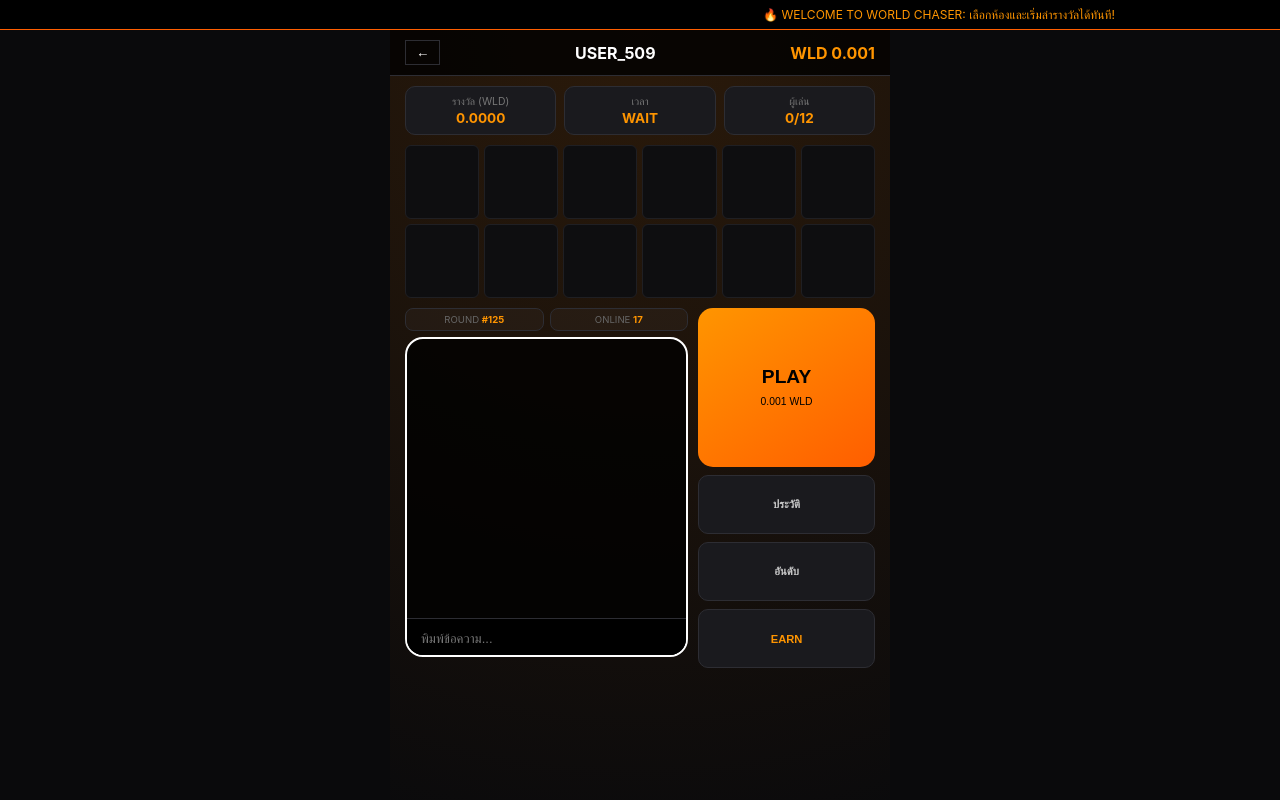
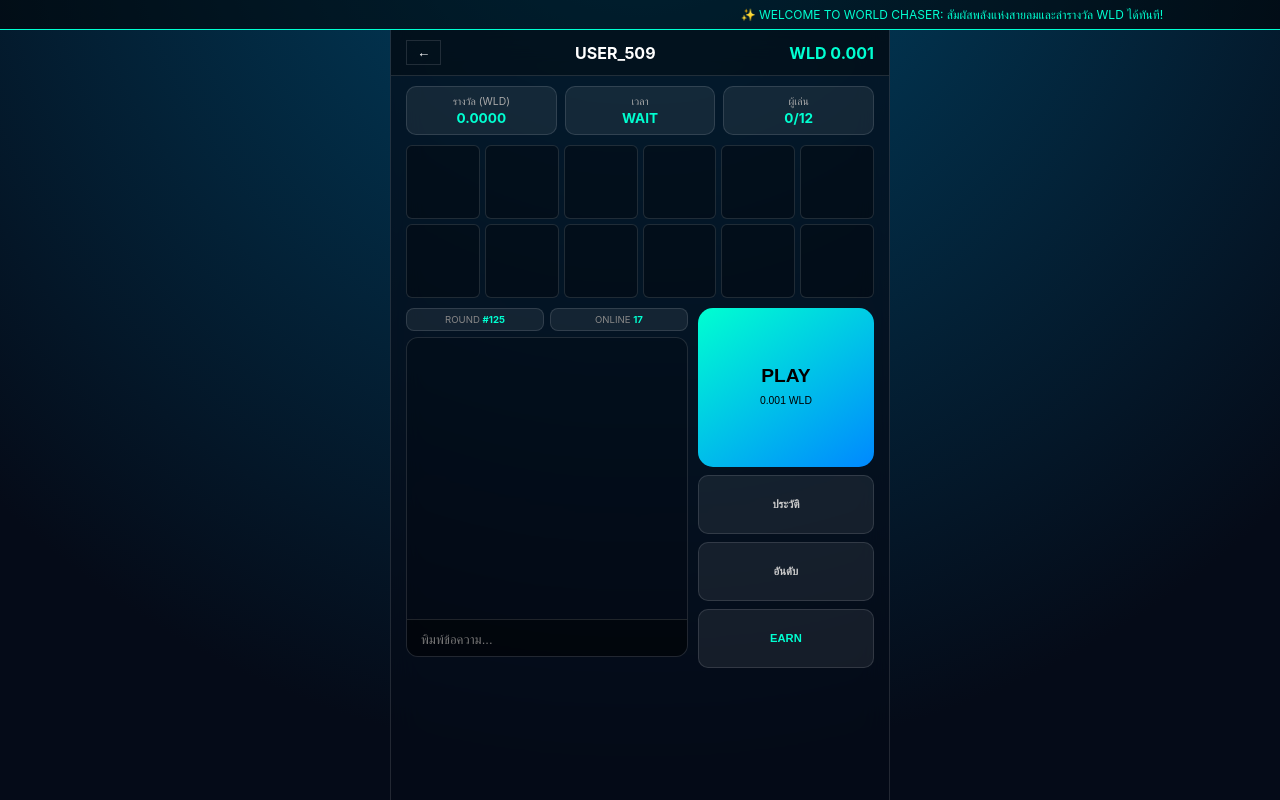
Before and after one commit to jeerarit-cell/World-Chaser, a plain HTML site: page index.html in a window 1280 px wide. Both pictures are taken after a click on the button "JOIN ROOM". Drawn offline with Linux system fonts and the light colour scheme.

Commit message:
Update index.html
เปลี่ยนสีใหม่

```diff
--- a/index.html
+++ b/index.html
@@ -1,103 +1,123 @@
-
 <!DOCTYPE html>
 <html lang="th">
 <head>
     <meta charset="UTF-8">
     <meta name="viewport" content="width=device-width, initial-scale=1.0, maximum-scale=1.0, user-scalable=no, viewport-fit=cover">
-    <title>WORLD CHASER - OPTIMIZED</title>
+    <title>WORLD CHASER - WIND EDITION</title>
     <style>
         :root {
-            --neon: #FF9500;
-            --neon-hot: #FF5E00;
-            --bg: #0a0a0c;
-            --card: #1a1a1e;
-            --border: #2d2d33;
+            --neon: #00ffd1;
+            --neon-hot: #0088ff;
+            --bg: #050b18;
+            --card: rgba(255, 255, 255, 0.07);
+            --border: rgba(255, 255, 255, 0.12);
         }
         * { box-sizing: border-box; -webkit-tap-highlight-color: transparent; outline: none; }
-        html, body { position: fixed; overflow: hidden; width: 100%; height: 100%; margin: 0; padding: 0; background: var(--bg); color: white; font-family: -apple-system, sans-serif; }
 
-        /* Ticker */
-        .news-ticker { background: #000; color: var(--neon); padding: 7px 0; font-size: 0.75rem; border-bottom: 1px solid var(--neon-hot); white-space: nowrap; overflow: hidden; flex-shrink: 0; }
+        html, body {
+            width: 100%; height: 100%; margin: 0; padding: 0;
+            background: var(--bg); color: white;
+            font-family: -apple-system, sans-serif;
+            overflow: hidden; position: fixed;
+        }
+
+        /* เอฟเฟกต์สายลมเคลื่อนไหว */
+        body::before {
+            content: "";
+            position: fixed; top: 0; left: 0; width: 100%; height: 100%;
+            z-index: -2;
+            background: radial-gradient(circle at 50% -20%, #004466 0%, #050b18 80%);
+        }
+
+        body::after {
+            content: "";
+            position: fixed; top: 0; left: 0; width: 100%; height: 100%;
+            z-index: -1;
+            background-image: linear-gradient(135deg, transparent 45%, rgba(0, 255, 209, 0.08) 50%, transparent 55%);
+            background-size: 300% 300%;
+            animation: windMove 8s ease-in-out infinite;
+            pointer-events: none;
+        }
+
+        @keyframes windMove {
+            0% { background-position: 0% 0%; opacity: 0.4; }
+            50% { background-position: 100% 100%; opacity: 0.8; }
+            100% { background-position: 0% 0%; opacity: 0.4; }
+        }
+
+        .news-ticker { background: rgba(0,0,0,0.5); color: var(--neon); padding: 7px 0; font-size: 0.75rem; border-bottom: 1px solid var(--neon); white-space: nowrap; overflow: hidden; flex-shrink: 0; }
         .ticker-text { display: inline-block; animation: ticker 25s linear infinite; padding-left: 100%; }
         @keyframes ticker { 0% { transform: translate(0, 0); } 100% { transform: translate(-100%, 0); } }
 
-        .screen { display: none; height: 100vh; flex-direction: column; width: 100%; max-width: 500px; margin: 0 auto; background: radial-gradient(circle at top, #2b1a0a 0%, #0a0a0c 100%); position: relative; }
+        .screen {
+            display: none; height: 100vh; flex-direction: column; width: 100%; max-width: 500px;
+            margin: 0 auto; background: rgba(5, 11, 24, 0.65); backdrop-filter: blur(15px);
+            -webkit-backdrop-filter: blur(15px); position: relative;
+            border-left: 1px solid var(--border); border-right: 1px solid var(--border);
+        }
         .active { display: flex; }
 
-        /* Lobby Room Selection */
         .room-grid { display: grid; grid-template-columns: repeat(2, 1fr); gap: 10px; width: 100%; margin: 15px 0; }
-        .room-btn { background: rgba(255,255,255,0.03); border: 1px solid var(--border); border-radius: 12px; padding: 12px; color: #555; cursor: pointer; text-align: center; }
+        .room-btn { background: var(--card); border: 1px solid var(--border); border-radius: 12px; padding: 12px; color: #888; cursor: pointer; text-align: center; transition: 0.2s; }
         .room-btn b { display: block; font-size: 1.2rem; }
         .room-btn span { font-size: 0.6rem; letter-spacing: 1px; }
-        .room-btn.selected { border-color: var(--neon); background: rgba(255,149,0,0.15); color: var(--neon); box-shadow: 0 0 15px rgba(255,149,0,0.1); }
+        .room-btn.selected { border-color: var(--neon); background: rgba(0, 255, 209, 0.15); color: var(--neon); box-shadow: 0 0 15px rgba(0, 255, 209, 0.2); }
 
-        /* Navigation & Stats */
-        .top-nav { display: flex; justify-content: space-between; padding: 10px 15px; background: rgba(0,0,0,0.8); align-items: center; border-bottom: 1px solid var(--border); flex-shrink: 0; }
+        .top-nav { display: flex; justify-content: space-between; padding: 10px 15px; background: rgba(0,0,0,0.3); align-items: center; border-bottom: 1px solid var(--border); flex-shrink: 0; }
         .stats-grid { display: grid; grid-template-columns: repeat(3, 1fr); gap: 8px; padding: 10px 15px; flex-shrink: 0; }
-        .stat-card { background: var(--card); border: 1px solid var(--border); padding: 8px; border-radius: 10px; text-align: center; font-size: 0.65rem; color: #777; }
+        .stat-card { background: var(--card); border: 1px solid var(--border); padding: 8px; border-radius: 10px; text-align: center; font-size: 0.65rem; color: #aaa; }
         .stat-card b { color: var(--neon); font-size: 0.85rem; display: block; margin-top: 2px; }
 
-        /* Board 2x6 - ปรับปรุงรองรับชื่อยาว */
-        .board-container { padding: 0 15px 10px 15px; display: grid; grid-template-columns: repeat(6, 1fr); gap: 5px; flex-shrink: 0; }
+        .board-container { padding: 0 15px 10px 15px; display: grid; grid-template-columns: repeat(6, 1fr); gap: 5px; flex-shrink: 0; perspective: 500px; }
         .slot {
-            aspect-ratio: 1/1;
-            background: #0e0e10;
-            border: 1px solid #1f1f23;
-            border-radius: 6px;
-            display: flex;
-            align-items: center;
-            justify-content: center;
-            font-size: 0.6rem;
-            color: #333;
-            transition: 0.3s;
-            overflow: hidden;
-            padding: 2px;
-            text-align: center;
-            word-break: break-all;
+            aspect-ratio: 1/1; background: rgba(0,0,0,0.3); border: 1px solid var(--border);
+            border-radius: 6px; display: flex; align-items: center; justify-content: center;
+            font-size: 0.6rem; color: #555; transition: all 0.2s ease; overflow: hidden;
+            text-align: center; word-break: break-all; position: relative; padding: 2px;
         }
-        .slot.active-chaser { border-color: var(--neon); box-shadow: 0 0 12px var(--neon-hot); background: rgba(255, 149, 0, 0.2); color: white !important; font-weight: bold; }
+        .slot.active-chaser {
+            border-color: #fff; background: var(--neon); color: #000 !important;
+            font-weight: bold; transform: scale(1.1); box-shadow: 0 0 20px var(--neon); z-index: 10;
+        }
+        @keyframes winnerFlash { from { background: var(--neon); } to { background: #fff; transform: scale(1.15); } }
+        .slot.winner-slot { animation: winnerFlash 0.2s infinite alternate; z-index: 20; color: #000 !important; }
 
-        /* Main Game Layout */
         .main-content { display: flex; padding: 0 15px 10px 15px; gap: 10px; align-items: flex-start; }
         .left-panel { flex: 1.6; display: flex; flex-direction: column; gap: 6px; }
         .status-row { display: flex; gap: 6px; }
-        .status-pill { flex: 1; background: rgba(255,255,255,0.03); border: 1px solid var(--border); border-radius: 8px; padding: 5px; text-align: center; font-size: 0.6rem; color: #666; }
+        .status-pill { flex: 1; background: var(--card); border: 1px solid var(--border); border-radius: 8px; padding: 5px; text-align: center; font-size: 0.6rem; color: #888; }
 
-        /* Fixed Heights */
-        .chat-section { height: 320px; border: 2px solid #ffffff; border-radius: 18px; background: rgba(0,0,0,0.8); display: flex; flex-direction: column; overflow: hidden; }
+        .chat-section { height: 320px; border: 1px solid var(--border); border-radius: 12px; background: rgba(0,0,0,0.2); display: flex; flex-direction: column; overflow: hidden; }
         #chatBox { flex: 1; padding: 10px; overflow-y: auto; font-size: 0.8rem; scroll-behavior: smooth; }
-        .chat-input-row { padding: 8px 12px; background: #000; border-top: 1px solid var(--border); }
+        .chat-input-row { padding: 8px 12px; background: rgba(0,0,0,0.4); border-top: 1px solid var(--border); }
         .chat-input-row input { width: 100%; background: transparent; border: none; color: var(--neon); font-size: 13px; }
 
         .menu-section { flex: 1; display: flex; flex-direction: column; gap: 8px; height: 360px; }
-        .btn-play-action { flex: 2; background: linear-gradient(145deg, #ff9500, #ff5e00); border: none; color: #000; border-radius: 15px; font-size: 1.2rem; font-weight: 900; cursor: pointer; }
+        .btn-play-action { flex: 2; background: linear-gradient(145deg, var(--neon), var(--neon-hot)); border: none; color: #000; border-radius: 15px; font-size: 1.2rem; font-weight: 900; cursor: pointer; transition: 0.2s; }
+        .btn-play-action:active { transform: scale(0.95); }
         .btn-menu-sub { flex: 0.7; background: var(--card); border: 1px solid var(--border); color: #ccc; border-radius: 10px; font-size: 0.7rem; font-weight: bold; cursor: pointer; }
 
-        /* Overlay */
         .overlay-panel { display: none; position: absolute; top: 0; left: 0; right: 0; bottom: 0; background: var(--bg); z-index: 500; padding: 20px; flex-direction: column; }
     </style>
 </head>
 <body>
 
 <div class="news-ticker">
-    <div class="ticker-text" id="tickerText">🔥 WELCOME TO WORLD CHASER: เลือกห้องและเริ่มล่ารางวัลได้ทันที!</div>
+    <div class="ticker-text" id="tickerText">✨ WELCOME TO WORLD CHASER: สัมผัสพลังแห่งสายลมและล่ารางวัล WLD ได้ทันที!</div>
 </div>
 
 <div id="lobby" class="screen active">
     <div style="flex:1; display:flex; flex-direction:column; align-items:center; justify-content:center; padding:30px;">
-        <h1 style="color:#fff; font-size: 2.4rem; margin: 0;">WORLD</h1>
-        <h1 style="color:var(--neon); font-size: 2.4rem; margin: -10px 0 20px 0;">CHASER</h1>
-
+        <h1 style="color:#fff; font-size: 2.4rem; margin: 0; letter-spacing: 4px;">WORLD</h1>
+        <h1 style="color:var(--neon); font-size: 2.4rem; margin: -10px 0 20px 0; text-shadow: 0 0 20px rgba(0,255,209,0.5);">CHASER</h1>
         <input type="text" id="userNameInp" placeholder="ระบุชื่อผู้เล่น..." maxlength="12" style="width:100%; padding:15px; border-radius:12px; border:1px solid var(--border); background:rgba(255,255,255,0.05); color:white; margin-bottom:10px; text-align:center;">
-
         <div class="room-grid">
             <div class="room-btn selected" onclick="selectRoom(0.001, this)"><b>0.001</b><span>WLD/ENTRY</span></div>
             <div class="room-btn" onclick="selectRoom(0.01, this)"><b>0.01</b><span>WLD/ENTRY</span></div>
             <div class="room-btn" onclick="selectRoom(0.1, this)"><b>0.1</b><span>WLD/ENTRY</span></div>
             <div class="room-btn" onclick="selectRoom(1.0, this)"><b>1.0</b><span>WLD/ENTRY</span></div>
         </div>
-
-        <button onclick="joinGame()" style="width:100%; padding:18px; background:var(--neon); border:none; border-radius:15px; font-weight:900; color:#000;">JOIN ROOM</button>
+        <button onclick="joinGame()" style="width:100%; padding:18px; background:var(--neon); border:none; border-radius:15px; font-weight:900; color:#000; box-shadow: 0 5px 15px rgba(0,255,209,0.3);">JOIN ROOM</button>
     </div>
 </div>
 
@@ -171,6 +191,7 @@
     }
 
     function playSfx(f, type, d, v) {
+        try {
             initAudio();
             const o = audioCtx.createOscillator();
             const g = audioCtx.createGain();
@@ -179,6 +200,7 @@
             g.gain.exponentialRampToValueAtTime(0.01, audioCtx.currentTime + d);
             o.connect(g); g.connect(audioCtx.destination);
             o.start(); o.stop(audioCtx.currentTime + d);
+        } catch(e) {}
     }
 
     function selectRoom(fee, btn) {
@@ -210,8 +232,6 @@
         playSfx(800, 'sine', 0.2, 0.1);
     }
 
-    // --- ส่วนที่ปรับปรุงใหม่ ---
-
     function shortenName(name) {
         return name.length > 7 ? name.substring(0, 6) + ".." : name;
     }
@@ -235,79 +255,66 @@
         initAudio();
         if(hasJoined) return;
         hasJoined = true;
-
         players.push(currentPlayerName);
         updateBoard();
-
         const btn = document.getElementById('btnPlay');
-        btn.disabled = true;
-        btn.style.opacity = "0.5";
+        btn.disabled = true; btn.style.opacity = "0.5";
         playSfx(400, 'sine', 0.1, 0.1);
-
         let botCount = 0;
         const maxBots = Math.floor(Math.random() * 5) + 3;
-
         let itv = setInterval(() => {
             if(players.length < MAX_PLAYERS && botCount < maxBots) {
-                const botNames = ["Richie", "Lucky777", "CryptoKing", "MoonBoy", "WLD_Hunter"];
+                const botNames = ["Richie", "Lucky777", "CryptoKing", "MoonBoy", "WLD_Hunter", "Satoshi", "Whale"];
                 const randomBot = botNames[Math.floor(Math.random()*botNames.length)] + "_" + Math.floor(Math.random()*99);
-
                 players.push(randomBot);
                 botCount++;
                 updateBoard();
                 playSfx(1000, 'sine', 0.03, 0.01);
-
                 if(players.length >= 2 && !timerStarted) startCountdown();
             } else {
                 clearInterval(itv);
             }
-        }, Math.random() * 1500 + 500);
+        }, Math.random() * 1000 + 400);
     }
 
     function startCountdown() {
-        timerStarted = true; let sec = 15;
+        timerStarted = true; let sec = 10;
         const cItv = setInterval(() => {
             sec--; document.getElementById('timer').textContent = sec + "s";
-            if(sec <= 5 && sec > 0) playSfx(600, 'sine', 0.1, 0.05);
+            if(sec <= 3 && sec > 0) playSfx(600, 'sine', 0.1, 0.05);
             if(sec <= 0) { clearInterval(cItv); document.getElementById('timer').textContent = "LIVE"; runGame(); }
         }, 1000);
     }
 
     function runGame() {
         const slots = document.querySelectorAll('.slot');
-        let cur = 0, speed = 60, steps = 0;
-
+        let cur = 0, speed = 50, steps = 0;
         const winIdx = Math.floor(Math.random() * players.length);
-        const totalSteps = (MAX_PLAYERS * 3) + winIdx;
-
+        const totalSteps = (MAX_PLAYERS * 4) + winIdx;
         function move() {
             slots.forEach(s => s.classList.remove('active-chaser'));
             cur = (cur + 1) % MAX_PLAYERS;
             slots[cur].classList.add('active-chaser');
-
-            playSfx(300 + (steps * 5), 'triangle', 0.05, 0.03);
-
+            playSfx(300 + (steps * 4), 'triangle', 0.05, 0.03);
             steps++;
             if(steps < totalSteps) {
-                if(totalSteps - steps < 10) speed += 35;
-                setTimeout(move, speed);
-            } else {
-                if(!players[cur] && steps < 50) {
+                if(totalSteps - steps < 15) speed += 25;
+                if(totalSteps - steps < 5) speed += 60;
                 setTimeout(move, speed);
             } else {
                 finish(cur);
-                }
             }
         }
         move();
     }
 
     function finish(idx) {
+        const slots = document.querySelectorAll('.slot');
         const winner = players[idx];
         const amount = parseFloat(document.getElementById('prizeDisplay').textContent);
+        slots[idx].classList.add('winner-slot');
         gameHistory.unshift({ round: round, winner: winner, amount: amount.toFixed(4) });
         leaderData[winner] = (leaderData[winner] || 0) + amount;
-
         playSfx(880, 'sine', 0.5, 0.1);
         document.getElementById('tickerText').textContent = `🎊 ROUND #${round} WINNER: ${winner} WON ${amount.toFixed(4)} WLD!`;
         addChat("🏆 SYSTEM", `${winner} ชนะรับ ${amount.toFixed(4)} WLD`, "color:#000; background:var(--neon); font-weight:bold; padding:0 4px; border-radius:4px;");
@@ -321,7 +328,7 @@
 
     function renderLeaderboard() {
         const l = document.getElementById('leaderboardContent');
-        const sorted = Object.entries(leaderData).sort((a,b) => b[1] - a[1]).slice(0, 100);
+        const sorted = Object.entries(leaderData).sort((a,b) => b[1] - a[1]).slice(0, 50);
         l.innerHTML = sorted.map((i, idx) => `<div style="padding:12px; border-bottom:1px solid #1a1a1e;">${idx+1}. <b>${i[0]}</b> <span style="color:var(--neon); float:right;">${i[1].toFixed(4)} WLD</span></div>`).join('') || "ไม่มีข้อมูล";
     }
 
@@ -345,5 +352,6 @@
         if(i.value.trim()) { addChat(currentPlayerName, i.value, "color:var(--neon)"); i.value = ""; }
     }
 </script>
+
 </body>
 </html>
```
Lines whose indentation alone changed are shown as unchanged.
